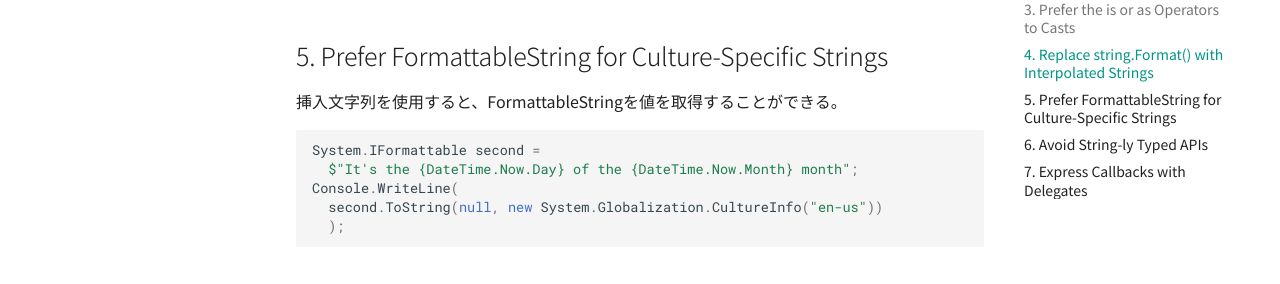
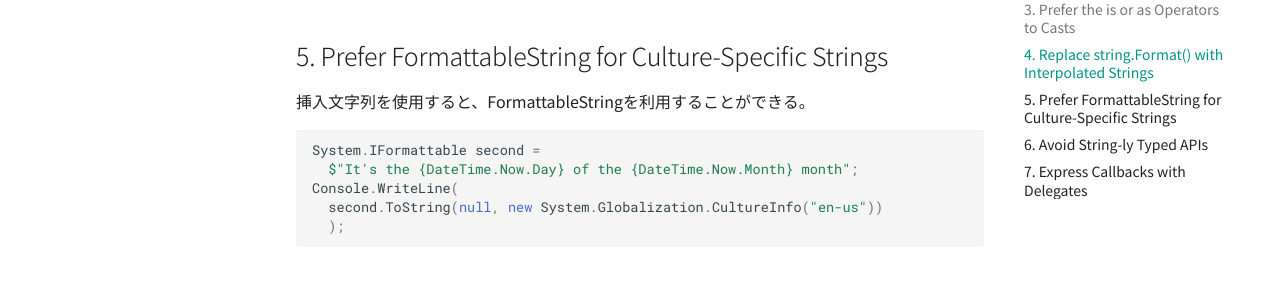
Before and after one commit to MrGenyu/StudyNote, an MkDocs documentation site: the page built from docs/effective_csharp_note.md, in a window 1280 px wide and 900 px high, scrolled down 2710 px. Shown: the part 171-455 px from the top of the window. Built offline with MkDocs 1.6.1 and Material for MkDocs 9.7.7, drawn with Linux system fonts in a browser that asks for light colours; comment, search, counter and statistics services are not loaded; old or Windows-style settings are respelled for this version of MkDocs.

````diff
--- a/docs/effective_csharp_note.md
+++ b/docs/effective_csharp_note.md
@@ -1,16 +1,19 @@
 # Effective C# ノート
 
-書籍[Effective C# ](http://amzn.asia/fYaaYnj)のノート
+書籍[Effective C#](http://amzn.asia/fYaaYnj)のノート
 
 ## 1. Prefer Implicitly Typed Local Variables
 
 暗黙的に型指定されるローカル変数を好む。(varを使用してローカル変数を宣言する。)
-``` csharp
+
+``` C#
 var foo = new MyType();
 ```
+
 理由の1つ目はコードの可読性が上がるため、2つ目は開発者が誤った型を利用するのを防ぐため。
 2つ目の例として、以下のコード。Queryが２回実行されるため、パフォーマンスに問題がある。
 (本来 q はIQueryable<T>になるべき)
+
 ``` C#
 // 悪い例
 public IEnumerable<string> FindCustomersStartingWith1(
@@ -25,6 +28,7 @@ string start)
 ```
 
 下記のように修正すれば、Queryは一回実行するだけになる。
+
 ``` C# hl_lines="5"
 // 良い例
 public IEnumerable<string> FindCustomersStartingWith1(
@@ -40,6 +44,7 @@ string start)
 
 varを使用しないほうが良いケースとして、数値型を利用するケースがある。
 数値は型によって計算誤差がでるため、明示的に指定したほうが可読性が上がる。
+
 ``` C#
 // 悪い例
 var total = 100 * GetMagicNumber() / 6;
@@ -60,9 +65,11 @@ public static readonly int ThisYear = 2004;
 ```
 
 ## 3. Prefer the is or as Operators to Casts
+
 キャストにはisもしくはas演算子を利用する。可読性がよいので。
 as演算子は、キャストに失敗した場合はnullを返す。
 is 演算子はブール値のみを返す。オブジェクトの型の確認のみ行い、キャストは行う必要がない場合に使用する。
+
 ``` C#
 // 良い例
 object o = Factory.GetObject();
@@ -93,6 +100,7 @@ catch (InvalidCastException)
 ```
 
 値型はas演算子は使用できないが、下記にようにすれば使用できる。
+
 ``` C#
 object o = Factory.GetValue();
 var i = o as int?;
@@ -101,10 +109,13 @@ if (i != null)
 ```
 
 ## 4. Replace string.Format() with Interpolated Strings
+
 Formatは順番を間違えやすいのに対して、挿入文字列を使用したほうが可読性が高い。
+
 ``` C#
 Console.WriteLine($"The value of pi is {Math.PI.ToString("F2")}");
 ```
+
 ``` C#
 using System;
 
@@ -125,7 +136,9 @@ public class Example
 ```
 
 ## 5. Prefer FormattableString for Culture-Specific Strings
-挿入文字列を使用すると、FormattableStringを値を取得することができる。
+
+挿入文字列を使用すると、FormattableStringを利用することができる。
+
 ``` C#
 System.IFormattable second =
   $"It's the {DateTime.Now.Day} of the {DateTime.Now.Month} month";
@@ -135,8 +148,10 @@ Console.WriteLine(
 ```
 
 ## 6. Avoid String-ly Typed APIs
+
 文字列にした型情報の受け渡しを避ける。C#6で追加されたnameof 演算子を利用する。
 変数や、クラス、メソッド、プロパティなどの名前(識別子)を文字列リテラルとして取得できる。
+
 ``` C# hl_lines="5"
 public static void ExceptionMessage(object thisCantBeNull)
 {
@@ -148,6 +163,7 @@ public static void ExceptionMessage(object thisCantBeNull)
 ```
 
 ## 7. Express Callbacks with Delegates
+
 コールバックはデリゲートによって実装する。
 .NET Frameworkライブラリは、Predicate<T>、Action<>、およびFunc<>を使用して、多くの一般的なデリゲートフォームを定義する。
 Predicateは、条件をテストするブール関数。
````
Also changed, not shown: docs/index.md (+2 -2 lines), docs/mkdocs.md (+6 -6 lines).
